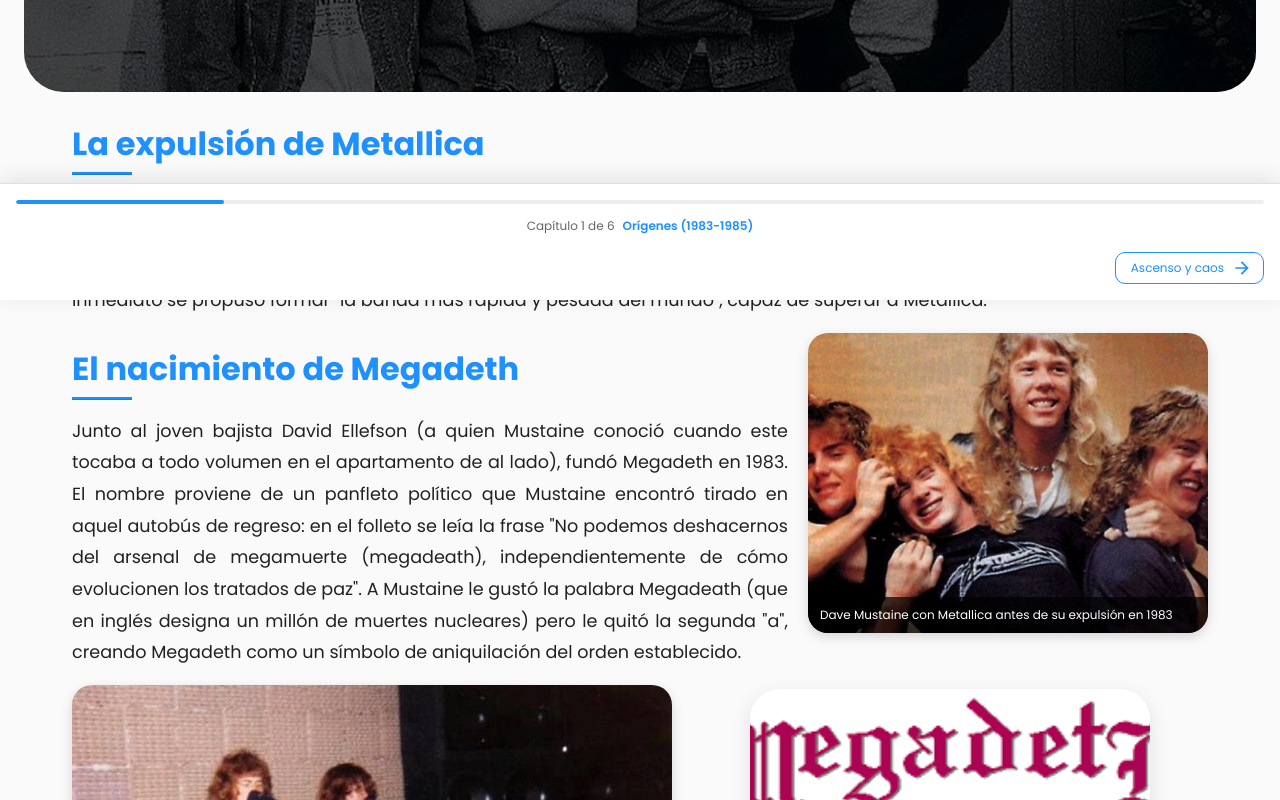
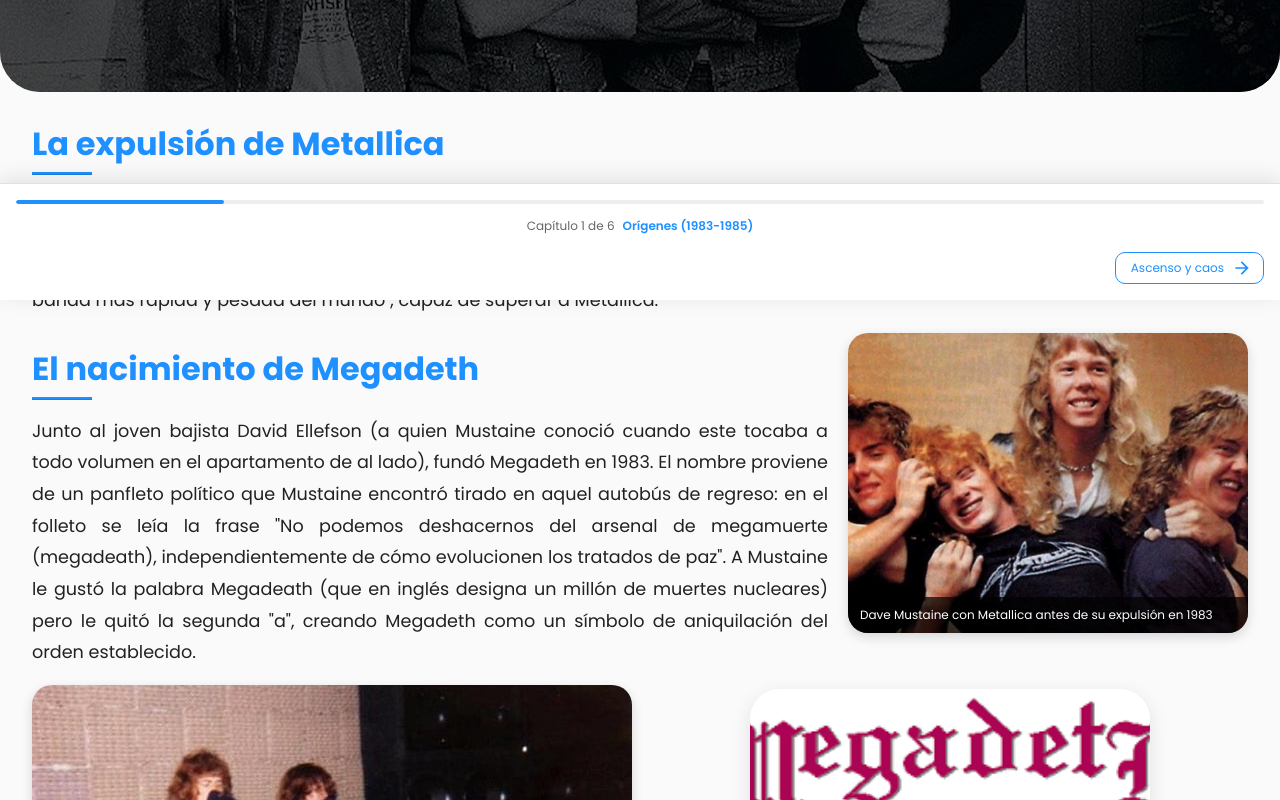
Before and after one commit to exequielsosa/megadeth-site, a Next.js app: page /historia/origenes in a window 1280 px wide. Shown: the part 500-1300 px from the top of the page. Built offline with nearby package versions, Linux system fonts and the light colour scheme.

Commit message:
feat: ajustar el diseño de los componentes de historia y mejorar la estructura de contenedores

```diff
--- a/src/app/historia/HistoriaClient.tsx
+++ b/src/app/historia/HistoriaClient.tsx
@@ -1,10 +1,10 @@
 "use client";
 
-import { Box, Container, Typography, Button, Chip } from "@mui/material";
+import { Box, Typography, Button, Chip } from "@mui/material";
 import HistoryTimeline from "@/components/HistoryTimeline";
 import historiaData from "@/constants/historia.json";
 import { HistoryData } from "@/types/historia";
-import { History, AutoStories, Timeline } from "@mui/icons-material";
+import { History, AutoStories } from "@mui/icons-material";
 
 export default function HistoriaClient() {
   const data = historiaData as HistoryData;
@@ -24,7 +24,7 @@
       width={"100%"}
       flexDirection={"column"}
     >
-      <Box sx={{ maxWidth: "1440px", padding: 0 }} width={"100%"}>
+      <Box sx={{ maxWidth: "1392px", padding: 0 }} width={"100%"}>
         {/* Hero Section */}
         <Box
           sx={{
--- a/src/app/historia/[capitulo]/page.tsx
+++ b/src/app/historia/[capitulo]/page.tsx
@@ -1,6 +1,6 @@
 import { Metadata } from "next";
 import { notFound } from "next/navigation";
-import { Container } from "@mui/material";
+import { Box, Container } from "@mui/material";
 import HistoryChapterComponent from "@/components/HistoryChapter";
 import HistoryNavigation from "@/components/HistoryNavigation";
 import historiaData from "@/constants/historia.json";
@@ -165,9 +165,16 @@
       />
 
       {/* Contenido principal */}
-      <Container maxWidth="xl" sx={{ py: 4, pb: 10, mb: "600px" }}>
-        <HistoryChapterComponent chapter={chapter} />
-      </Container>
+      <Box
+        display="flex"
+        alignItems="center"
+        flexDirection="column"
+        width={"100%"}
+      >
+        <Box maxWidth="1392px" sx={{ py: 4, pb: 10, mb: "600px" }} width="100%">
+          <HistoryChapterComponent chapter={chapter} />
+        </Box>
+      </Box>
 
       {/* Navegación sticky */}
       <HistoryNavigation
--- a/src/components/HistoryChapter.tsx
+++ b/src/components/HistoryChapter.tsx
@@ -184,7 +184,7 @@
   const chapterColor = chapter.color || theme.palette.primary.main;
 
   return (
-    <Box>
+    <Box width="100%">
       {/* Header del capítulo */}
       <Box
         sx={{
@@ -288,7 +288,7 @@
       </Box>
 
       {/* Contenido de las secciones */}
-      <Box sx={{ maxWidth: "1200px", mx: "auto", px: { xs: 2, md: 4 } }}>
+      <Box sx={{ maxWidth: "1392px", mx: "auto", px: { xs: 2, md: 4 } }}>
         {chapter.sections.map((section) => (
           <HistorySectionComponent
             key={section.id}
```
